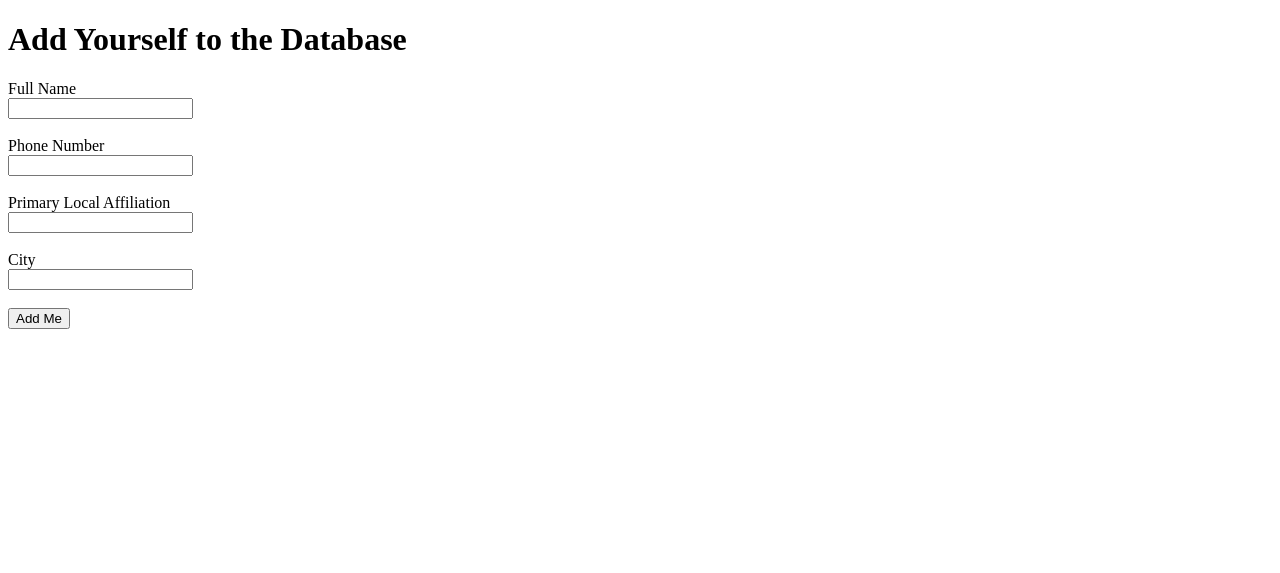
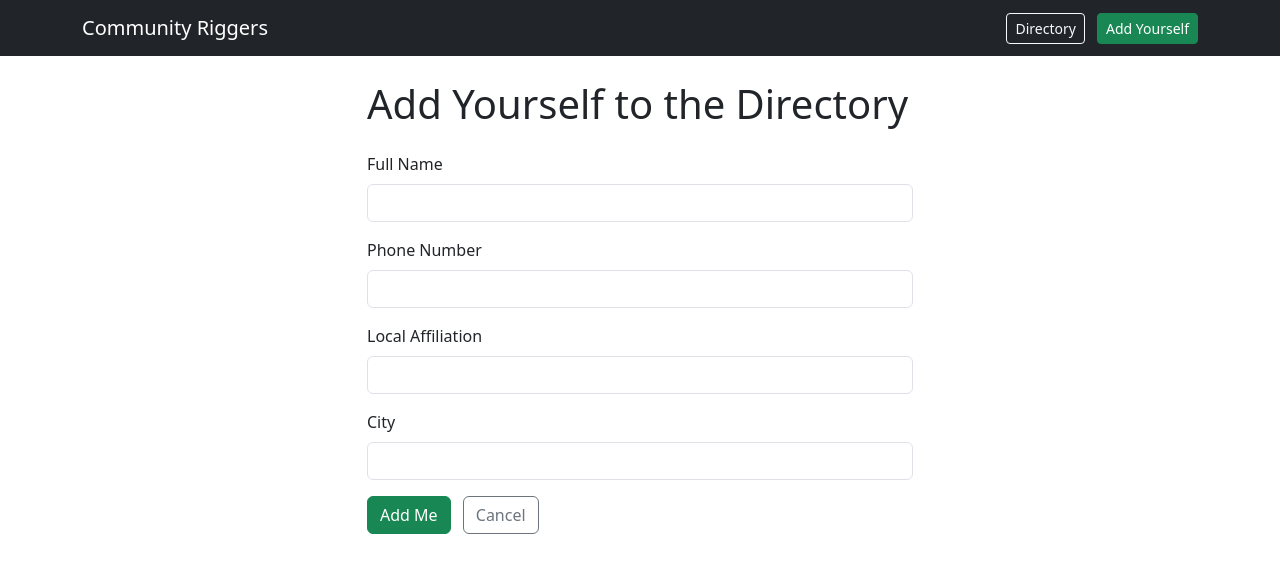
Before and after one commit to dkmkelley/community-riggers, a Flask app: page /add in a window 1280 px wide. Shown: the top 573 px of the page. Run offline with Flask 3, Linux system fonts and the light colour scheme.

Commit message:
Re-styled all html using CSS/Bootstrap. Redirected all routes to directory page.

```diff
--- a/app.py
+++ b/app.py
@@ -6,7 +6,7 @@ app = Flask(__name__)
 
 @app.route("/")
 def home():
-    return "Community Riggers is running."
+    return redirect(url_for("list_riggers"))
 
 
 @app.route("/add", methods=["GET", "POST"])
@@ -73,5 +73,25 @@ def edit_rigger(id):
     return render_template("edit_rigger.html", rigger=rigger)
 
 
+@app.route("/riggers/<int:id>/delete", methods=["GET", "POST"])
+def delete_rigger(id):
+    conn = get_db()
+    rigger = conn.execute(
+        "SELECT * FROM riggers WHERE id = ?", (id,)
+    ).fetchone()
+
+    if rigger is None:
+        conn.close()
+        return "Rigger not found.", 404
+
+    if request.method == "POST":
+        conn.execute("DELETE FROM riggers WHERE id = ?", (id,))
+        conn.commit()
+        conn.close()
+        return redirect(url_for("list_riggers"))
+
+    conn.close()
+    return render_template("delete_rigger.html", rigger=rigger)
+
 if __name__ == "__main__":
     app.run(debug=True)
--- a/templates/add_rigger.html
+++ b/templates/add_rigger.html
@@ -1,34 +1,40 @@
-<!DOCTYPE html>
+{% extends "base.html" %}
 
-<html lang="en">
+{% block title %}Add Yourself | Community Riggers{% endblock %}
 
-<head>
-    <meta charset="UTF-8">
-    <meta name="viewport" content="width=device-width, initial-scale=1.0">
-    <title>Add Rigger</title>
-</head>
+{% block content %}
+<div class="row justify-content-center">
+    <div class="col-md-6">
+        <h1 class="mb-4">Add Yourself to the Directory</h1>
 
-<body>
-    <h1>Add Yourself to the Database</h1>
+        {% if error %}
+            <div class="alert alert-danger">{{ error }}</div>
+        {% endif %}
 
-    {% if error %}
-        <p style="color: red;">{{ error }}</p>
-    {% endif %}
+        <form method="POST">
+            <div class="mb-3">
+                <label for="name" class="form-label">Full Name</label>
+                <input type="text" id="name" name="name" class="form-control" required>
+            </div>
 
-    <form method="POST">
-        <label for="name">Full Name</label><br>
-        <input type="text" id="name" name="name" required><br><br>
+            <div class="mb-3">
+                <label for="phone" class="form-label">Phone Number</label>
+                <input type="text" id="phone" name="phone" class="form-control" required>
+            </div>
 
-        <label for="phone">Phone Number</label><br>
-        <input type="text" id="phone" name="phone" required><br><br>
+            <div class="mb-3">
+                <label for="affiliation" class="form-label">Local Affiliation</label>
+                <input type="text" id="affiliation" name="affiliation" class="form-control">
+            </div>
 
-        <label for="affiliation">Primary Local Affiliation</label><br>
-        <input type="text" id="affiliation" name="affiliation"><br><br>
+            <div class="mb-3">
+                <label for="city" class="form-label">City</label>
+                <input type="text" id="city" name="city" class="form-control">
+            </div>
 
-        <label for="city">City</label><br>
-        <input type="text" id="city" name="city"><br><br>
-
-        <button type="submit">Add Me</button>
-    </form>
-</body>
-</html>
+            <button type="submit" class="btn btn-success">Add Me</button>
+            <a href="/riggers" class="btn btn-outline-secondary ms-2">Cancel</a>
+        </form>
+    </div>
+</div>
+{% endblock %}
--- /dev/null
+++ b/templates/base.html
@@ -0,0 +1,28 @@
+<!DOCTYPE html>
+<html lang="en">
+<head>
+    <meta charset="UTF-8">
+    <meta name="viewport" content="width=device-width, initial-scale=1.0">
+    <title>{% block title %}Community Riggers{% endblock %}</title>
+    <link href="https://cdn.jsdelivr.net/npm/bootstrap@5.3.3/dist/css/bootstrap.min.css" rel="stylesheet">
+    {% block extra_css %}{% endblock %}
+</head>
+<body>
+    <nav class="navbar navbar-dark bg-dark">
+        <div class="container">
+            <a class="navbar-brand" href="/">Community Riggers</a>
+            <div>
+                <a class="btn btn-outline-light btn-sm me-2" href="/riggers">Directory</a>
+                <a class="btn btn-success btn-sm" href="/add">Add Yourself</a>
+            </div>
+        </div>
+    </nav>
+
+    <main class="container mt-4">
+        {% block content %}{% endblock %}
+    </main>
+
+    <script src="https://cdn.jsdelivr.net/npm/bootstrap@5.3.3/dist/js/bootstrap.bundle.min.js"></script>
+    {% block extra_js %}{% endblock %}
+</body>
+</html>
```
Also changed, not shown: templates/delete_rigger.html (added, +24 -0 lines), templates/edit_rigger.html (+36 -26 lines), templates/riggers.html (+20 -19 lines).
